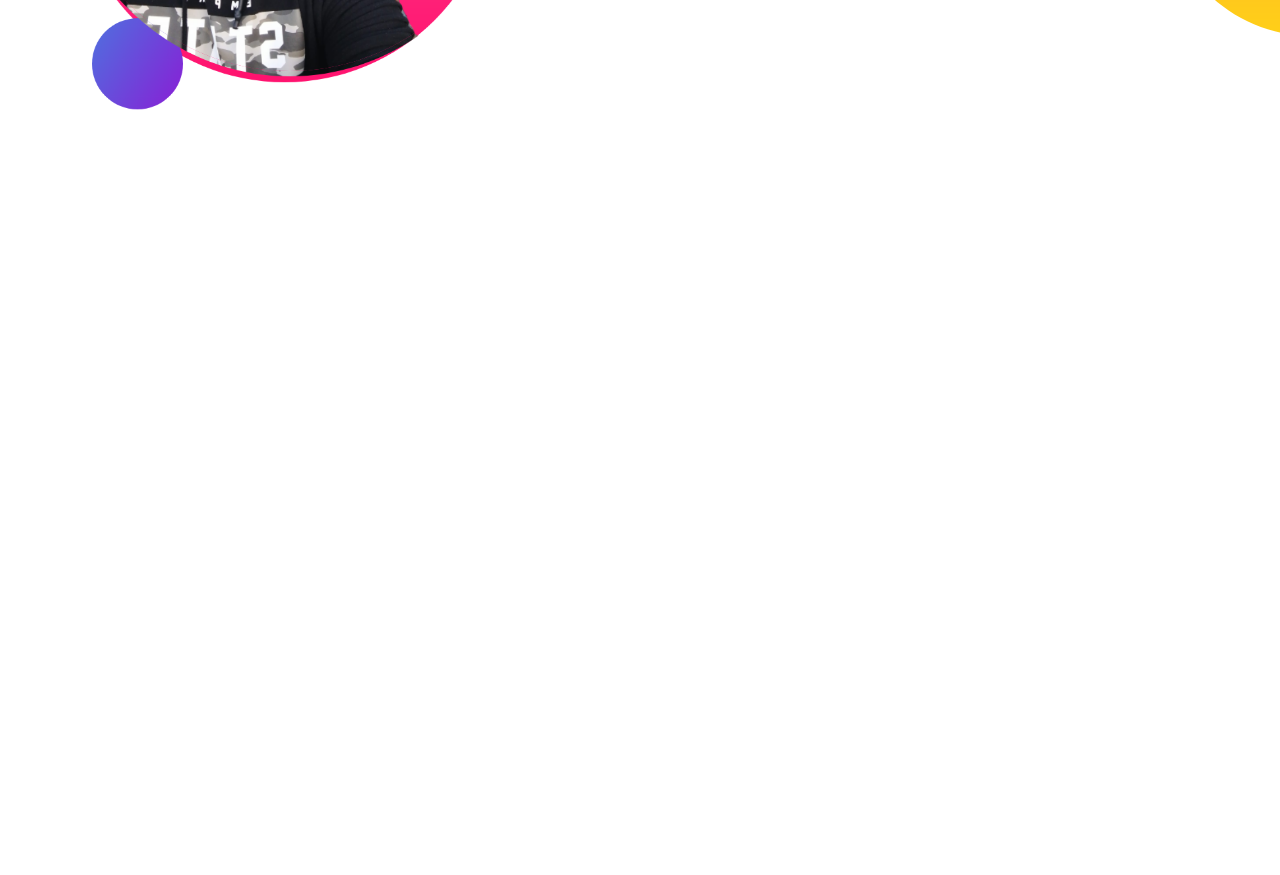
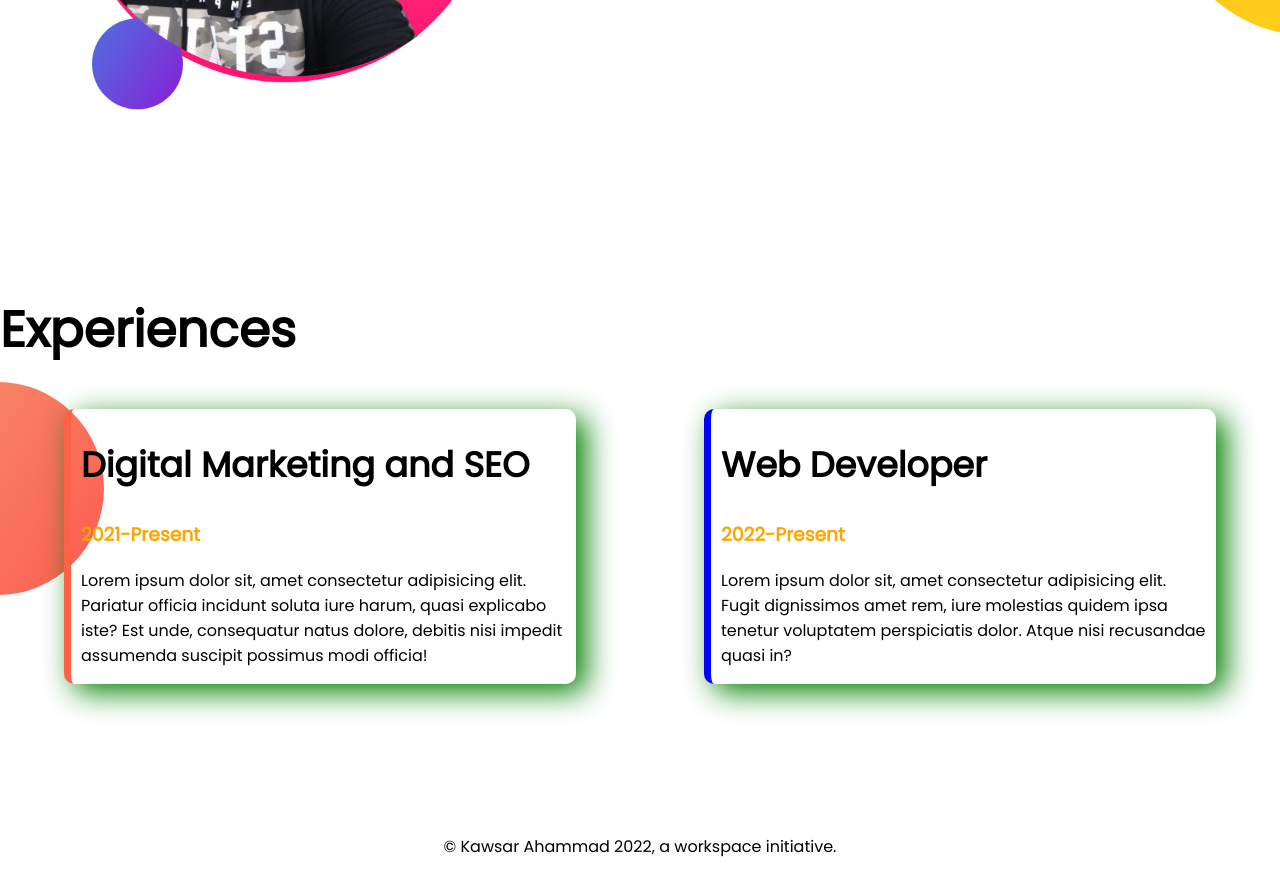
Before and after one commit to shuvoGit50/developer-portfolio, a plain HTML site: page index.html in a window 1280 px wide. Shown: the part 1044-1919 px from the top of the page. Before the commit the page ends 1337 px from the top, so only its background shows below. Drawn offline with Linux system fonts and the light colour scheme.

Commit message:
stled border and footer

```diff
--- a/index.html
+++ b/index.html
@@ -13,7 +13,7 @@
 </head>
 
 <body>
-    <section class="top-banner">
+    <section class="top-banner flexible-container">
         <div class="half-width">
             <h1>Welcome To</h1>
             <h1><span class="orange-color">Kawsar Digital</span> World</h1>
@@ -26,7 +26,7 @@
             <img src="images/kawsar.png" alt="kawsar's photo">
         </div>
     </section>
-    <section class="dream-big">
+    <section class="dream-big flexible-container">
         <div class="half-width">
             <img src="images/kawsar2.png" alt="kawsar's selfie">
         </div>
@@ -37,6 +37,28 @@
             <a target="_blank" class="link-button" href="">See Demo Work</a>
         </div>
     </section>
+    <section class="exp-area">
+        <h1>Experiences</h1>
+        <div class="flexible-container">
+            <div id="digital" class="exp-item">
+                <h2>Digital Marketing and SEO</h2>
+                <h3 class="orange-color">2021-Present</h3>
+                <p>Lorem ipsum dolor sit, amet consectetur adipisicing elit. Pariatur officia incidunt soluta iure
+                    harum,
+                    quasi explicabo iste? Est unde, consequatur natus dolore, debitis nisi impedit assumenda suscipit
+                    possimus modi officia!</p>
+            </div>
+            <div id="web" class="exp-item">
+                <h2>Web Developer</h2>
+                <h3 class="orange-color">2022-Present</h3>
+                <p>Lorem ipsum dolor sit, amet consectetur adipisicing elit. Fugit dignissimos amet rem, iure molestias
+                    quidem ipsa tenetur voluptatem perspiciatis dolor. Atque nisi recusandae quasi in?</p>
+            </div>
+        </div>
+    </section>
 </body>
+<footer>
+    <p>© Kawsar Ahammad 2022, a workspace initiative.</p>
+</footer>
 
 </html>
--- a/style.css
+++ b/style.css
@@ -7,11 +7,15 @@ h1 {
     font-size: 50px;
 }
 
+h2 {
+    font-size: 35px;
+}
+
 .orange-color {
     color: orange;
 }
 
-section {
+.flexible-container {
     display: flex;
     margin-bottom: 150px;
 }
@@ -19,6 +23,7 @@ section {
 .half-width {
     width: 50%;
     padding: 2%;
+
 }
 
 .half-width img {
@@ -44,3 +49,32 @@ section {
     background-repeat: no-repeat;
     background-position: right;
 }
+
+.exp-area {
+    background-image: url(images/exp-bg.png);
+    background-repeat: no-repeat;
+    background-position: left;
+}
+
+.exp-item {
+    width: 40%;
+    margin-left: 5%;
+    margin-right: 5%;
+    padding-left: 10px;
+    padding-right: 10px;
+    border-radius: 10px;
+    box-shadow: 10px 8px 30px green;
+
+}
+
+#digital {
+    border-left: 7px solid tomato;
+}
+
+#web {
+    border-left: 7px solid blue;
+}
+
+footer p {
+    text-align: center;
+}
```
